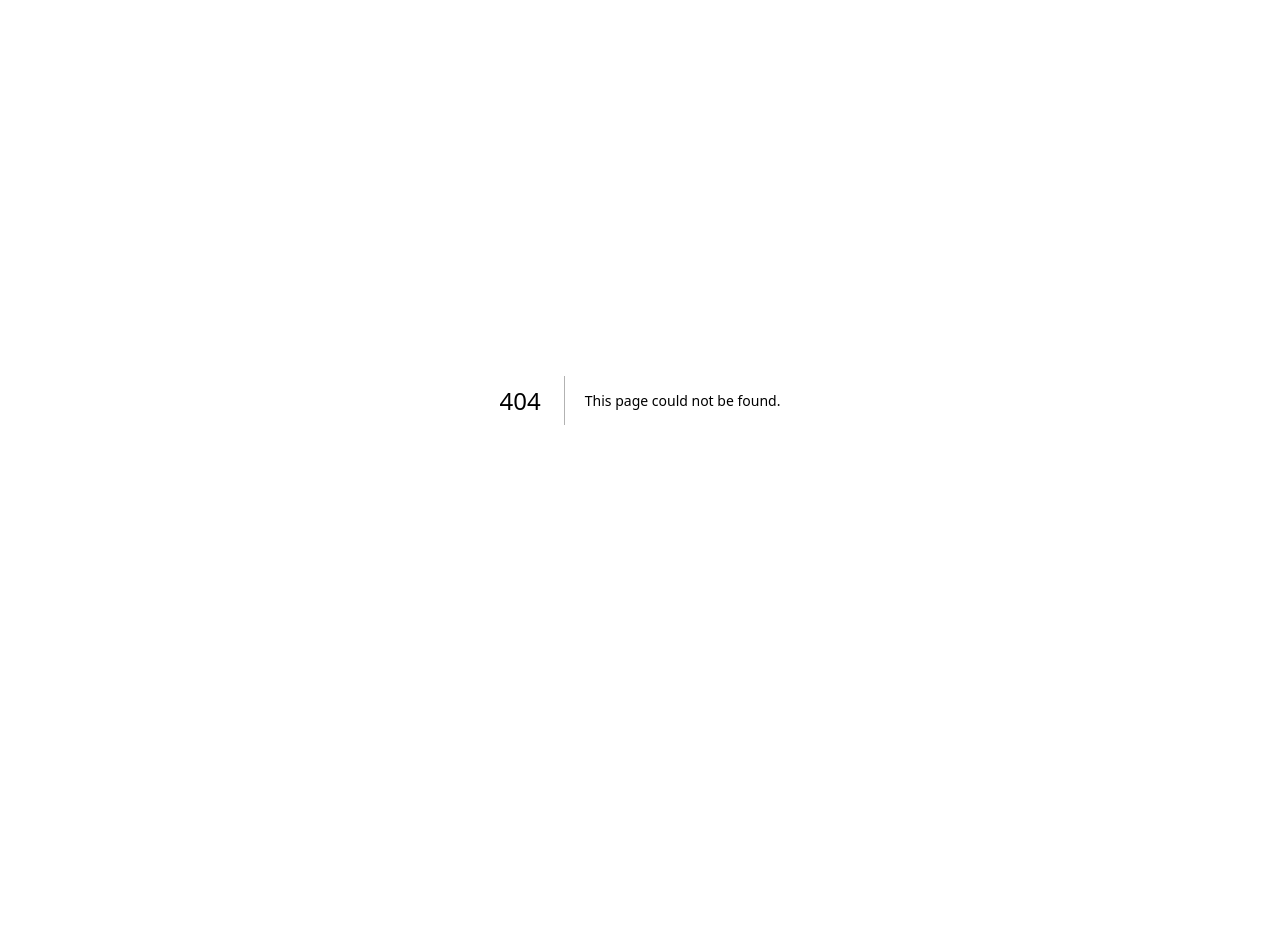
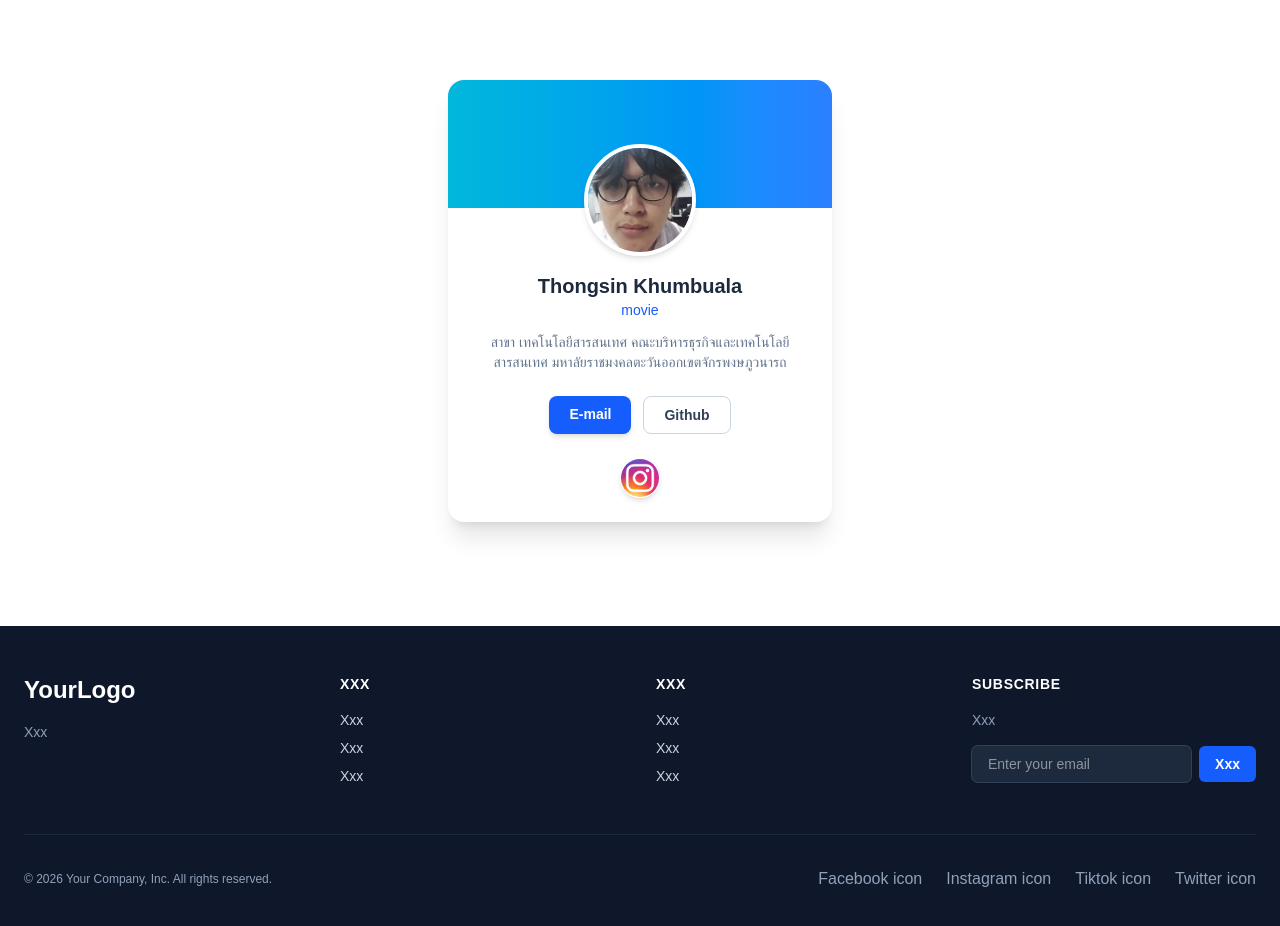
Before and after one commit to moneyfc12-sys/sin-next-app, a Next.js app: page /contact in a window 1280 px wide. Before the commit this address had no page. Shown: the top 926 px of the page. Before the commit the page ends 800 px from the top, so only its background shows below. Built offline with nearby package versions, Linux system fonts and the light colour scheme.

Commit message:
week02 commit

```diff
--- /dev/null
+++ b/app/components/footer.tsx
@@ -0,0 +1,53 @@
+export default function Footer(){
+    return (
+        <footer className="bg-slate-900 text-slate-300 mt-20">
+    <div className="max-w-7xl mx-auto px-6 py-12">
+        <div className="grid grid-cols-1 md:grid-cols-4 gap-8">
+        <div className="md:col-span-1">
+            <span className="text-2xl font-bold text-white">YourLogo</span>
+            <p className="mt-4 text-sm text-slate-400">Xxx</p>
+        </div>
+
+        <div>
+            <h4 className="text-sm font-semibold text-white uppercase tracking-wider">Xxx</h4>
+            <ul className="mt-4 space-y-2 text-sm">
+            <li><a href="#" className="hover:text-white transition">Xxx</a></li>
+            <li><a href="#" className="hover:text-white transition">Xxx</a></li>
+            <li><a href="#" className="hover:text-white transition">Xxx</a></li>
+            </ul>
+        </div>
+
+        <div>
+            <h4 className="text-sm font-semibold text-white uppercase tracking-wider">Xxx</h4>
+            <ul className="mt-4 space-y-2 text-sm">
+            <li><a href="#" className="hover:text-white transition">Xxx</a></li>
+            <li><a href="#" className="hover:text-white transition">Xxx</a></li>
+            <li><a href="#" className="hover:text-white transition">Xxx</a></li>
+            </ul>
+        </div>
+
+        <div>
+            <h4 className="text-sm font-semibold text-white uppercase tracking-wider">Subscribe</h4>
+            <p className="mt-4 text-sm text-slate-400">Xxx</p>
+            <form className="mt-4 flex max-w-md gap-2">
+            <input type="email" required className="w-full rounded-md border-0 bg-slate-800 px-4 py-2 text-sm text-white shadow-sm ring-1 ring-slate-700 focus:ring-2 focus:ring-blue-500" placeholder="Enter your email" />
+            <button type="submit" className="flex-none rounded-md bg-blue-600 px-4 py-2 text-sm font-semibold text-white hover:bg-blue-500 transition">Xxx</button>
+            </form>
+        </div>
+        </div>
+
+        <div className="mt-12 border-t border-slate-800 pt-8 flex flex-col sm:flex-row items-center justify-between">
+        <p className="text-xs text-slate-400">&copy; 2026 Your Company, Inc. All rights reserved.</p>
+        <div className="flex space-x-6 mt-4 sm:mt-0">
+            <a href="#" className="text-slate-400 hover:text-white">Facebook icon</a>
+            <a href="#" className="text-slate-400 hover:text-white">Instagram icon</a>
+            <a href="#" className="text-slate-400 hover:text-white">Tiktok icon</a>
+            <a href="#" className="text-slate-400 hover:text-white">Twitter icon</a>
+        </div>
+        </div>
+    </div>
+    </footer>
+
+
+    );
+}
--- /dev/null
+++ b/app/components/header.tsx
@@ -0,0 +1,14 @@
+export default function Header(){
+ return(
+<header className="bg-white shadow-md fixed w-full top-0 left-0 z-50">
+  <nav className="max-w-7xl mx-auto px-4 flex justify-between h-16 items-center">
+    <a href="#" className="text-2xl font-bold text-indigo-600">sin web program</a>
+
+    <div className="hidden md:flex items-center gap-6 text-gray-600">
+      <a href="/week02" className="hover:text-indigo-600">หน้าแรก</a>
+      <a href="/contact" className="bg-indigo-600 text-white px-4 py-2 rounded-lg">ติดต่อ</a>
+    </div>
+  </nav>
+</header>
+ );
+}
--- /dev/null
+++ b/app/contact/page.tsx
@@ -0,0 +1,52 @@
+import Header from "../components/header";
+import Footer from "../components/footer";
+
+export default function profile(){
+
+    return (
+        <>
+        <div className="max-w-sm mx-auto bg-white dark:bg-slate-800 rounded-2xl shadow-xl overflow-hidden mt-20 mb-6">
+  <div className="h-32 bg-gradient-to-r from-cyan-500 to-blue-500"></div>
+
+  <div className="relative flex flex-col items-center px-6 pb-6">
+    <div className="-mt-16 mb-4">
+      <img className="w-28 h-28 rounded-full border-4 border-white dark:border-slate-800 shadow-md object-cover"
+           src='/images/thongsin.jpg'
+           alt="..." />
+    </div>
+
+    <h3 className="text-xl font-bold text-slate-800 dark:text-white">Thongsin Khumbuala</h3>
+    <p className="text-sm text-blue-600 dark:text-blue-400 font-medium">movie</p>
+    <p className="text-sm text-slate-500 dark:text-slate-400 text-center mt-3">
+      สาขา เทคโนโลยีสารสนเทศ คณะบริหารธุรกิจและเทคโนโลยีสารสนเทศ มหาลัยราชมงคลตะวันออกเขตจักรพงษภูวนารถ
+    </p>
+
+    <div className="mt-6 flex gap-3">
+      <a className="px-5 py-2 bg-blue-600 text-white text-sm font-semibold rounded-lg shadow-md hover:bg-blue-700 transition"
+         href="mailto:thongsin.khu@rmutto.ac.th"
+         target="_black">
+        E-mail
+      </a>
+      <a className="px-5 py-2 border border-slate-300 text-slate-700 dark:text-slate-300 text-sm font-semibold rounded-lg hover:bg-slate-50 dark:hover:bg-slate-700 transition"
+        href="https://github.com/moneyfc12-sys/sin-next-app.git"
+        target="_blank">
+        Github
+      </a>
+    </div>
+
+    <div className="flex mt-6 space-x-4">
+      <a href="#" className="text-slate-400 hover:text-blue-500">
+        <img className="w-10 h-10 rounded-full border border-white dark:border-slate-800 shadow-md object-cover"
+           src='\images\instargram.jpg'
+           alt="" />
+      </a>
+      {/* Display the facebook icon or logo. */}
+      {/* Display the instagram icon or logo. */}
+      {/* Display the github icon or logo. */}
+    </div>
+  </div>
+</div>
+<Footer></Footer>
+</>
+    );
+}
--- a/app/page.tsx
+++ b/app/page.tsx
@@ -14,10 +14,25 @@ export default function Home() {
         />
         <div className="flex flex-col items-center gap-6 text-center sm:items-start sm:text-left">
           <h1 className="max-w-xs text-3xl font-semibold leading-10 tracking-tight text-black dark:text-zinc-50">
-            To get started, edit the page.tsx file.
+            Welcome To sin Web App.
           </h1>
+          <a
+            className="flex h-12 w-full items-center justify-center gap-2 rounded-full bg-foreground px-5 text-background transition-colors hover:bg-[#383838] dark:hover:bg-[#ccc] md:w-[158px]"
+            href="https://www.minecraft.net/en-us"
+            target="_blank"
+            rel="noopener noreferrer"
+          >
+            <Image
+              className="dark:invert"
+              src="/images/minecraft.jpg"
+              alt="minecraft logomark"
+              width={25}
+              height={25}
+            />
+            minecraft Now !!
+          </a>
           <p className="max-w-md text-lg leading-8 text-zinc-600 dark:text-zinc-400">
-            Looking for a starting point or more instructions? Head over to{" "}
+            play now{" "}
             <a
               href="https://vercel.com/templates?framework=next.js&utm_source=create-next-app&utm_medium=appdir-template-tw&utm_campaign=create-next-app"
               className="font-medium text-zinc-950 dark:text-zinc-50"
@@ -48,7 +63,7 @@ export default function Home() {
               width={16}
               height={16}
             />
-            Deploy Now
+            play Now !!
           </a>
           <a
             className="flex h-12 w-full items-center justify-center rounded-full border border-solid border-black/[.08] px-5 transition-colors hover:border-transparent hover:bg-black/[.04] dark:border-white/[.145] dark:hover:bg-[#1a1a1a] md:w-[158px]"
--- /dev/null
+++ b/app/week02/page.tsx
@@ -0,0 +1,22 @@
+import Header from "../components/header";
+import Footer from "../components/footer";
+
+export default function Mypage() {
+
+    return (
+        <>
+        <Header />
+        <h1>
+                    <section className="relative bg-cover bg-center h-screen flex items-center justify-center text-center" style={{ backgroundImage: `url('/images/minecraft.jpg')` }}>
+            <div className="absolute inset-0 bg-black/50"></div>
+            <div className="relative z-10 p-4 text-white">
+                <h1 className="text-5xl font-extrabold mb-4">Xxx Cover</h1>
+                <p className="text-lg mb-8">Xxx</p>
+                <a href="#" className="bg-indigo-600 px-6 py-3 rounded-lg">Let's Go...</a>
+        </div>
+        </section>
+        </h1>
+        <Footer />
+        </>
+    );
+}
```
Also changed, not shown: public/images/instargram.jpg (added), public/images/thongsin.jpg (added).
